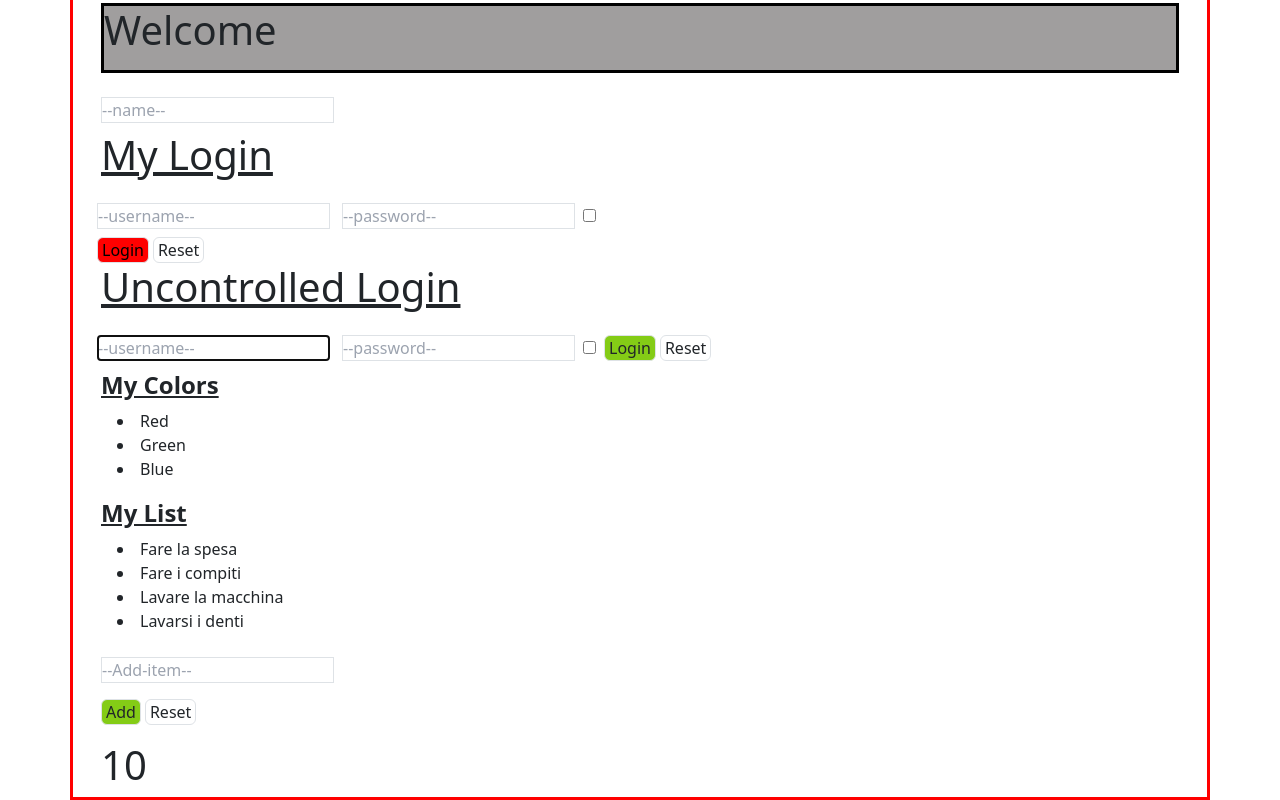
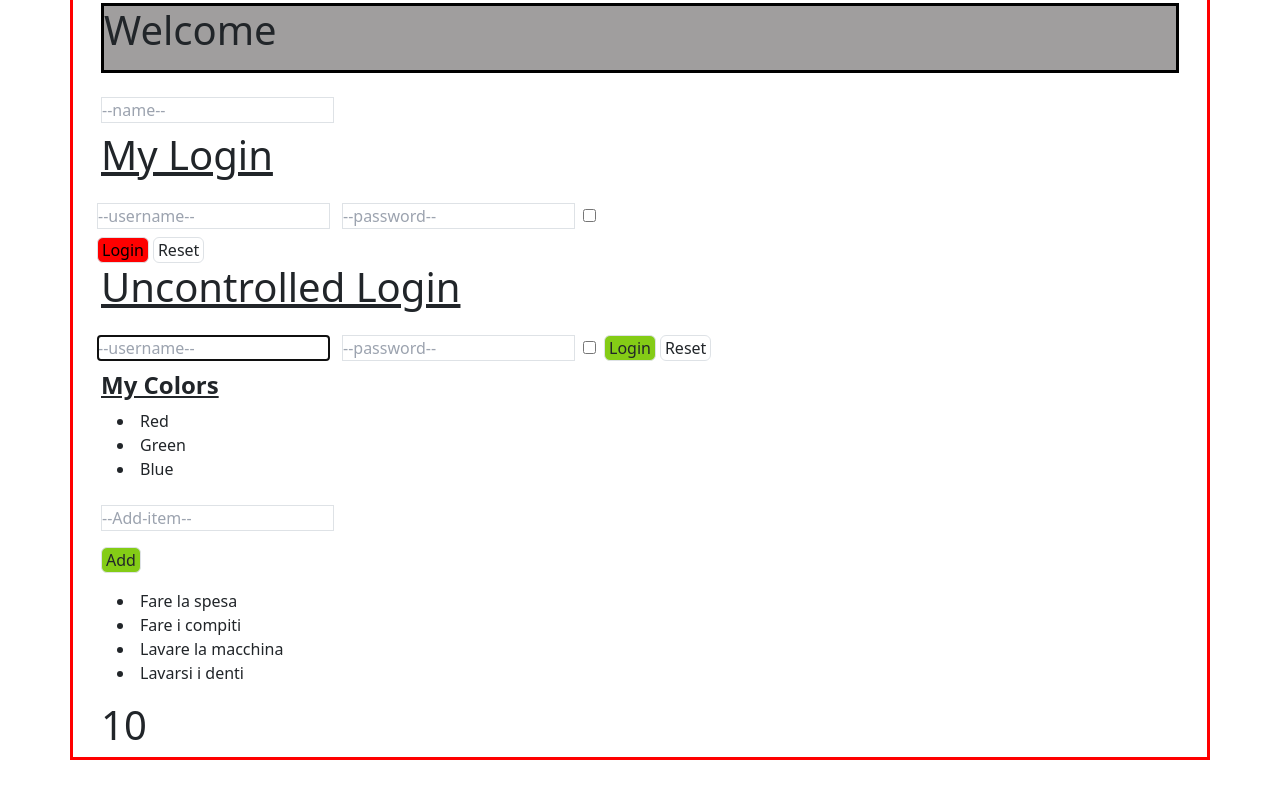
Before and after one commit to maxuel99/react-exercises, a React (Create React App) app: page / in a window 1280 px wide. Shown: the part 498-1298 px from the top of the page. After the commit the page ends 1258 px from the top, so only its background shows below. Built offline with nearby package versions, Linux system fonts and the light colour scheme.

Commit message:
add useState-03

```diff
--- a/src/App.js
+++ b/src/App.js
@@ -10,6 +10,7 @@ import { InteractiveWelcome } from "./InteractiveWelcome";
 import { LanguageContext } from "./LanguageContext";
 import { Login } from "./Login";
 import { Sum } from "./Sum";
+import Todo from "./Todo";
 import { TodoList } from "./TodoList";
 import { UncontrolledLogin } from "./UncontrolledLogin ";
 import { Welcome } from "./Welcome";
@@ -28,6 +29,21 @@ const items = [
 ]
 
 export class App extends React.Component {
+    constructor(props) {
+        super(props);
+        this.state = {
+          items: items
+        };
+        this.addItemsHandler = this.addItemsHandler.bind(this);
+      }
+
+        addItemsHandler(newData){
+            this.setState({
+                items:  [...items, newData]
+            })
+            this.setState({newData: ''})
+        }
+
 
     render() {
         return (
@@ -44,13 +60,14 @@ export class App extends React.Component {
                     <Login />
                     <UncontrolledLogin />
                     <Colors todos={todos} />
-                    <TodoList items={items}>
-                        {(item) => {
+                    <TodoList onAddItem={this.addItemsHandler}>
+                        {/* {(item) => {
                             return (
                                 <div>{item}</div>
                             )
-                        }}
+                        }} */}
                     </TodoList>
+                    <Todo item={this.state.items} />
                     <Sum />
                 </Container>
         )
--- /dev/null
+++ b/src/Todo.js
@@ -0,0 +1,11 @@
+const Todo = (props) => {
+    return (
+        <ul className="list-inside list-disc">
+            {props.item.map((data, index) => (
+                <li key={index}>{data.name}</li>
+            ))}
+        </ul>
+     );
+}
+
+export default Todo;
--- a/src/TodoList.js
+++ b/src/TodoList.js
@@ -1,63 +1,97 @@
 import React from "react";
+import { useState } from "react";
 
-export class TodoList extends React.Component {
-    state = {
-        item: [],
-        todo: "",
+// export class TodoList extends React.Component {
+//     state = {
+//         item: [],
+//         todo: "",
+//     }
+
+//     handleInputChange = (event) => {
+//         const value = event.target.value
+//         const name = event.target.name
+
+//         this.setState({
+//             [name]: value
+//         })
+//     }
+
+//     addNewItem = (event) => {
+//         this.setState({item: [...this.state.item, this.state.todo]})
+
+//         this.setState({todo: ""});
+
+//         event.preventDefault()
+//     }
+
+//     handleRemoveItem = (e) => {
+//         this.setState(state => {
+//             const newItem = [...state.item];
+//             newItem.splice(e.target.value, 1);
+//             return { item: newItem };
+//         })
+//     }
+
+//     handleResetInput = () => {
+//         this.setState({
+//             item: [],
+//             todo: "",
+//         })
+//     }
+
+
+//     render() {
+//         return (
+//             <div>
+//                 <h2 className="text-2xl font-bold underline mx-3 mb-2">My List</h2>
+//                 <ul className="list-inside list-disc">
+//                     {this.props.items.map((item) => (
+//                         <li key={item.id}>{item.name}</li>))}
+//                     {this.props.children(this.state.item.map((subItems, subIndex) => (
+//                         <li key={subItems + subIndex}>{subItems}
+//                         <button value={subIndex} type="button" className="ml-2 border border-black rounded bg-red-500 px-1" onClick={this.handleRemoveItem}>Remove</button>
+//                         </li>)))}
+//                 </ul>
+//                 <form onSubmit={this.addNewItem}>
+//                     <input name="todo" type="text" value={this.state.todo} className="mx-3 mt-2 mb-3 border border-black" onChange={this.handleInputChange} placeholder="--Add-item--" />
+//                     <br />
+//                     <button type="submit" className="border border-black rounded ml-4 mr-1 mb-3 bg-lime-500 px-1">Add</button>
+//                     <button type="reset" className="border border-black rounded mr-1 bg-white px-1" onClick={this.handleResetInput}>Reset</button>
+//                 </form>
+//             </div>
+//         )
+//     }
+// }
+
+export function TodoList(props) {
+    const [item, setItem] = useState('')
+
+    const itemHandler = (event) => {
+        setItem(event.target.value)
     }
 
-    handleInputChange = (event) => {
-        const value = event.target.value
-        const name = event.target.name
-
-        this.setState({
-            [name]: value
-        })
-    }
-
-    addNewItem = (event) => {
-        this.setState({item: [...this.state.item, this.state.todo]})
-
-        this.setState({todo: ""});
-
-        event.preventDefault()
-    }
-
-    handleRemoveItem = (e) => {
-        this.setState(state => {
-            const newItem = [...state.item];
-            newItem.splice(e.target.value, 1);
-            return { item: newItem };
-        })
-    }
-
-    handleResetInput = () => {
-        this.setState({
-            item: [],
-            todo: "",
-        })
+    const submitHandler = (event) => {
+        event.preventDefault();
+        if(item === ''){
+            return;
+        }
+        console.log(item)
+        const itemData = {
+            id: Math.random().toString(),
+            name: item
+        }
+        props.onAddItem(itemData)
+        setItem('')
     }
 
 
-    render() {
-        return (
-            <div>
-                <h2 className="text-2xl font-bold underline mx-3 mb-2">My List</h2>
-                <ul className="list-inside list-disc">
-                    {this.props.items.map((item) => (
-                        <li key={item.id}>{item.name}</li>))}
-                    {this.props.children(this.state.item.map((subItems, subIndex) => (
-                        <li key={subItems + subIndex}>{subItems}
-                        <button value={subIndex} type="button" className="ml-2 border border-black rounded bg-red-500 px-1" onClick={this.handleRemoveItem}>Remove</button>
-                        </li>)))}
-                </ul>
-                <form onSubmit={this.addNewItem}>
-                    <input name="todo" type="text" value={this.state.todo} className="mx-3 mt-2 mb-3 border border-black" onChange={this.handleInputChange} placeholder="--Add-item--" />
+    return(
+        <div>
+                <form onSubmit={submitHandler}>
+                    <input name="todo" type="text" value={item} className="mx-3 mt-2 mb-3 border border-black" onChange={itemHandler} placeholder="--Add-item--" />
                     <br />
                     <button type="submit" className="border border-black rounded ml-4 mr-1 mb-3 bg-lime-500 px-1">Add</button>
-                    <button type="reset" className="border border-black rounded mr-1 bg-white px-1" onClick={this.handleResetInput}>Reset</button>
                 </form>
             </div>
-        )
-    }
+    )
 }
```
